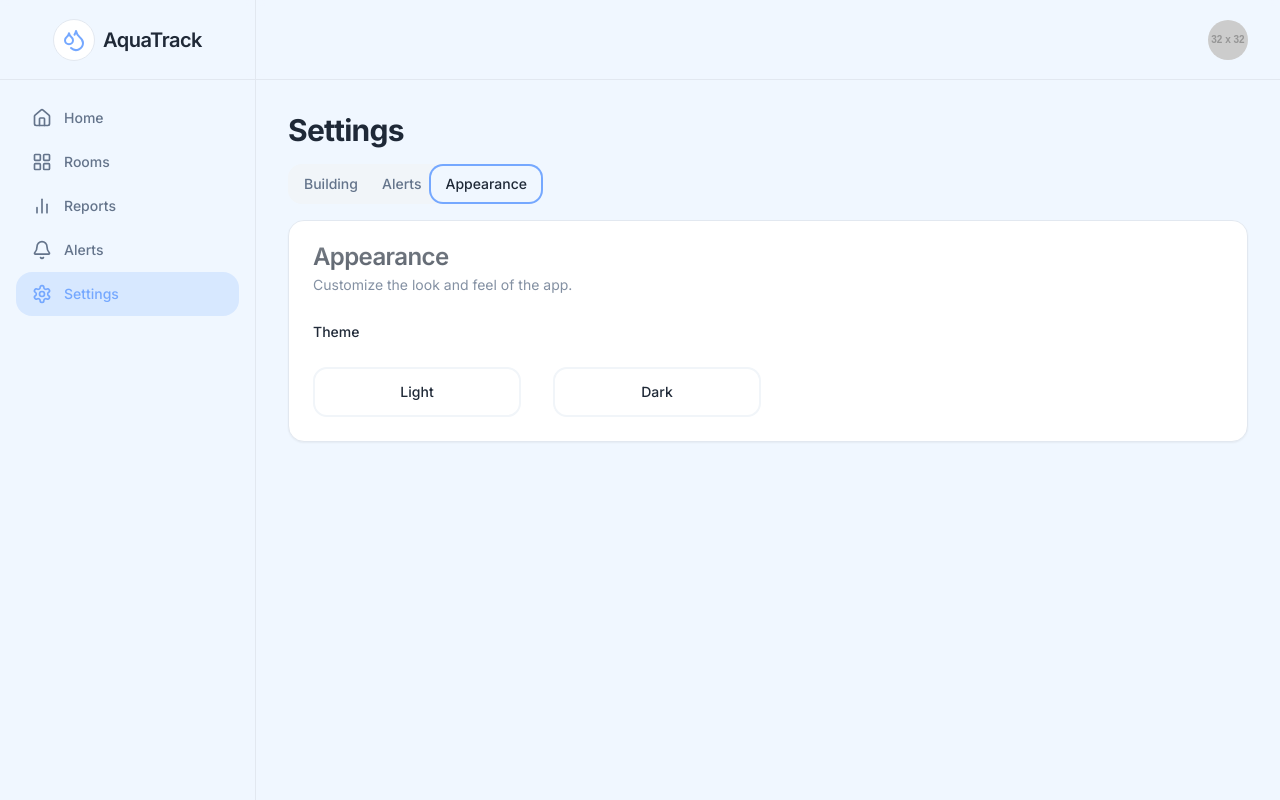
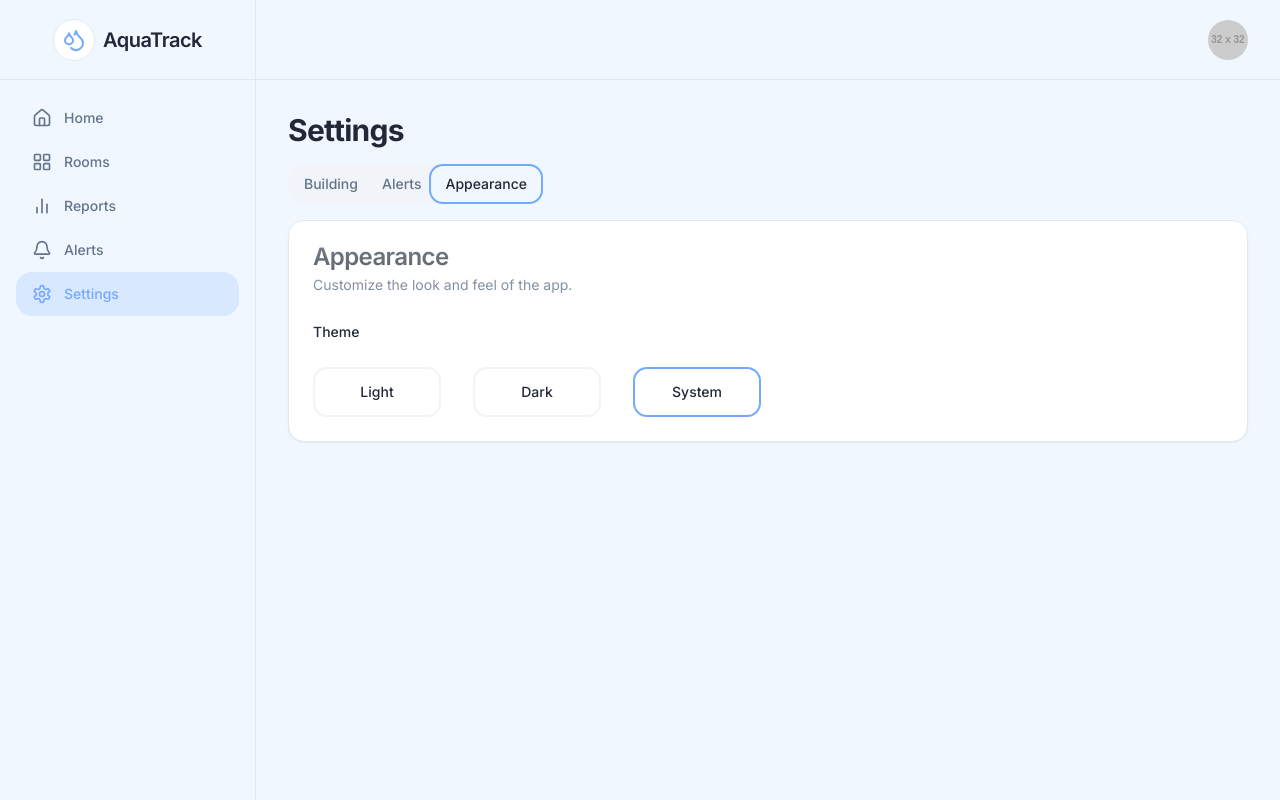
Before and after one commit to abhi24me/AquaTrack, a Next.js app: page /settings in a window 1280 px wide. Both pictures are taken after a click on the tab "Appearance". Built offline with nearby package versions, Linux system fonts and the light colour scheme.

Commit message:
i think there is one issue related to theme , as my default system them

```diff
--- a/src/app/settings/page.tsx
+++ b/src/app/settings/page.tsx
@@ -142,7 +142,7 @@ export default function SettingsPage() {
               <RadioGroup
                 value={theme}
                 onValueChange={setTheme}
-                className="grid max-w-md grid-cols-2 gap-8 pt-2"
+                className="grid max-w-md grid-cols-3 gap-8 pt-2"
               >
                 <div>
                   <RadioGroupItem
@@ -170,6 +170,19 @@ export default function SettingsPage() {
                     Dark
                   </Label>
                 </div>
+                <div>
+                  <RadioGroupItem
+                    value="system"
+                    id="system"
+                    className="peer sr-only"
+                  />
+                  <Label
+                    htmlFor="system"
+                    className="flex flex-col items-center justify-between rounded-md border-2 border-muted bg-popover p-4 hover:bg-accent hover:text-accent-foreground peer-data-[state=checked]:border-primary [&:has([data-state=checked])]:border-primary"
+                  >
+                    System
+                  </Label>
+                </div>
               </RadioGroup>
             </CardContent>
           </Card>
```
